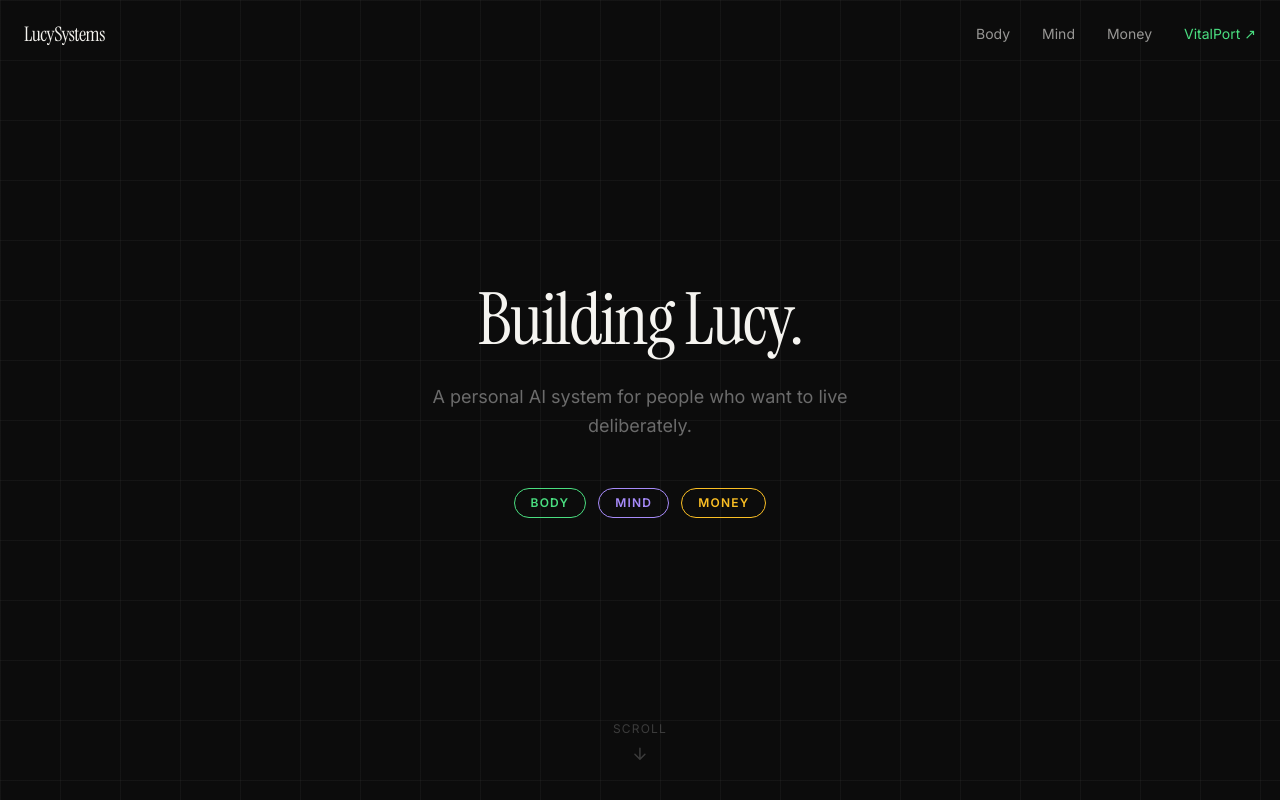
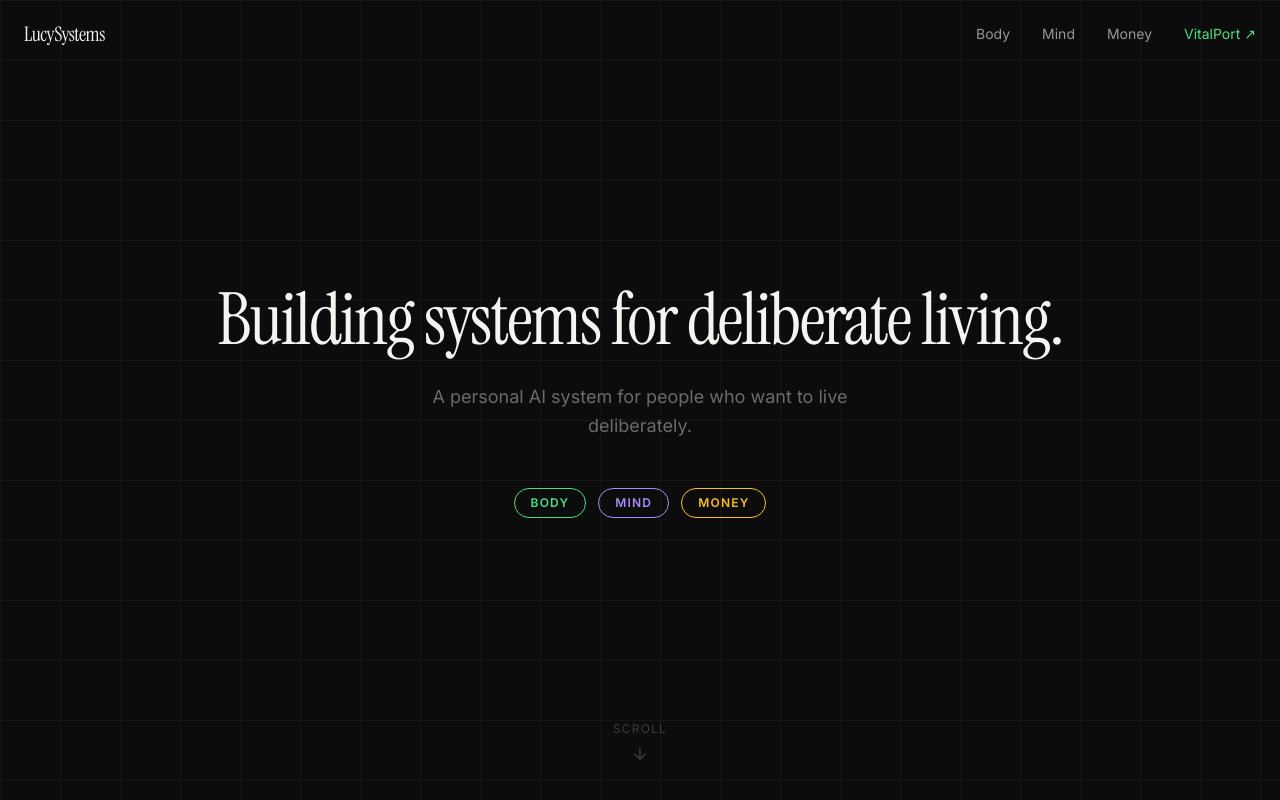
Before and after one commit to LucySystems/LucySystems.co, a Next.js app: page / in a window 1280 px wide. Shown: the top 800 px of the page. Built offline with nearby package versions, Linux system fonts and the light colour scheme.

Commit message:
copy: update hero headline
Co-Authored-By: Claude Sonnet 4.6 <noreply@anthropic.com>

```diff
--- a/src/app/page.tsx
+++ b/src/app/page.tsx
@@ -39,7 +39,7 @@ export default function Home() {
       <section className="relative min-h-screen bg-brand-black hero-grid flex flex-col justify-center items-center text-center overflow-hidden">
         <Container className="flex flex-col items-center py-32">
           <h1 className="font-serif text-5xl md:text-6xl lg:text-7xl text-brand-white leading-[1.05] tracking-tight mb-6">
-            Building Lucy.
+            Building systems for deliberate living.
           </h1>
           <p className="font-sans text-base md:text-lg text-brand-subtle max-w-md leading-relaxed mb-12">
             A personal AI system for people who want to live deliberately.
```
